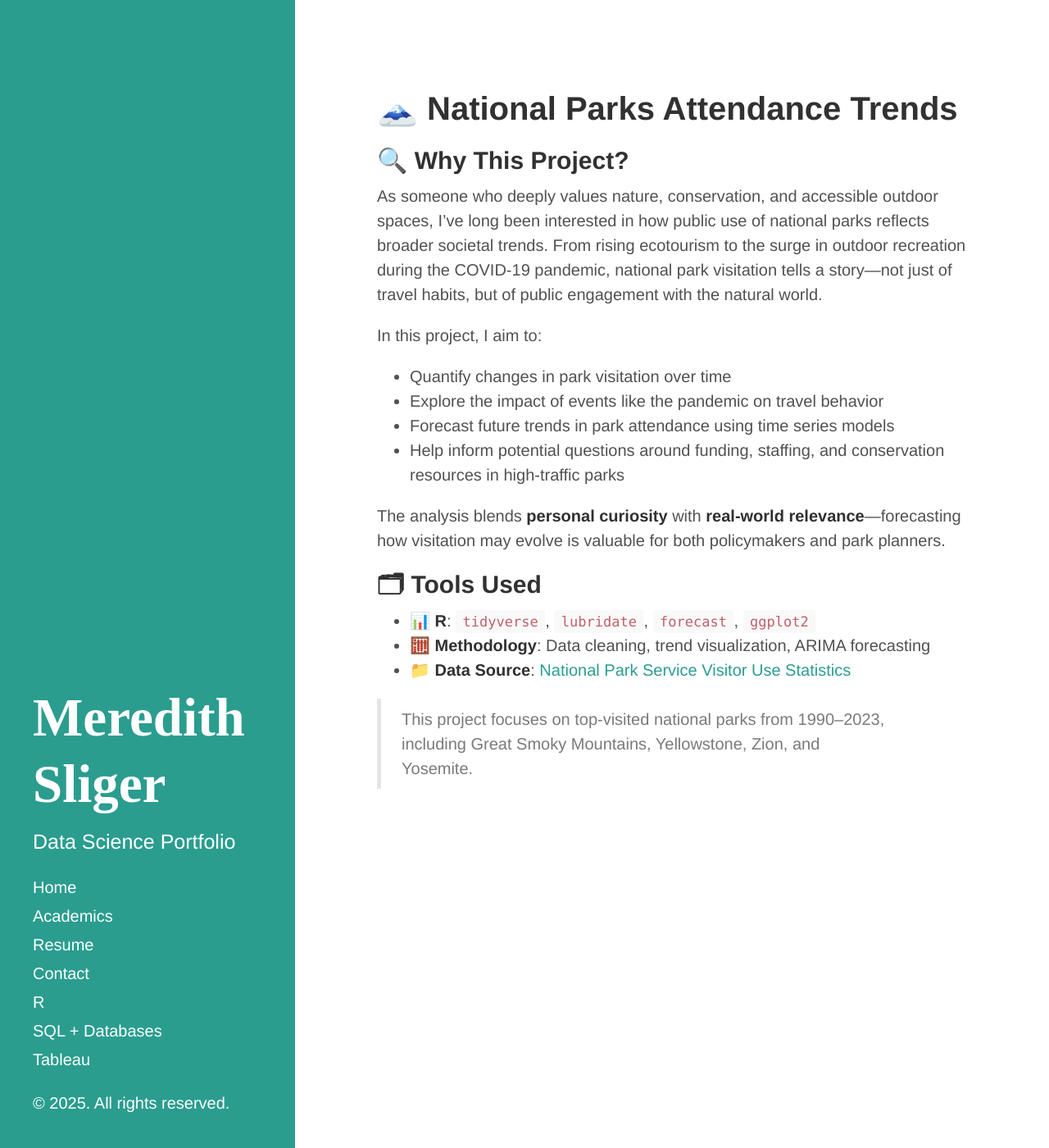
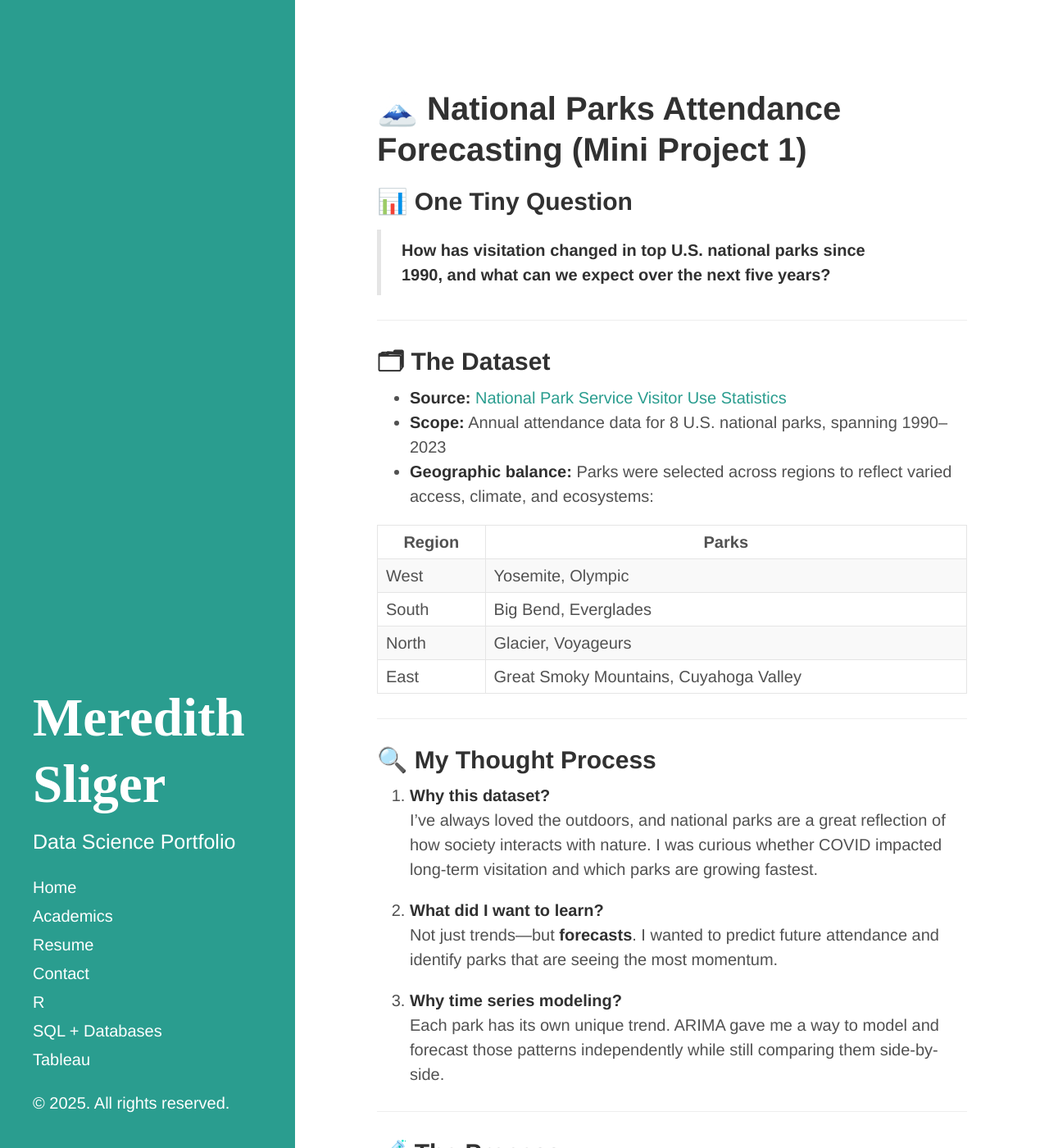
Before and after one commit to meredithsliger/meredithsliger.github.io, a Jekyll site: the page built from projects/project-1/index.md, in a window 1280 px wide and 1400 px high. Shown: the whole window at 82% size. Built offline with Jekyll 4.4.1, drawn with Linux system fonts in a browser that asks for light colours; some of the changed text lies outside the part shown.

Commit message:
Update index.md

```diff
--- a/projects/project-1/index.md
+++ b/projects/project-1/index.md
@@ -1,26 +1,82 @@
 ---
 layout: default
-title: National Parks Attendance Trends
+title: National Parks Attendance Forecasting
 ---
 
-# 🗻 National Parks Attendance Trends
+# 🗻 National Parks Attendance Forecasting (Mini Project 1)
 
-## 🔍 Why This Project?
+## 📊 One Tiny Question
+> **How has visitation changed in top U.S. national parks since 1990, and what can we expect over the next five years?**
 
-As someone who deeply values nature, conservation, and accessible outdoor spaces, I’ve long been interested in how public use of national parks reflects broader societal trends. From rising ecotourism to the surge in outdoor recreation during the COVID-19 pandemic, national park visitation tells a story—not just of travel habits, but of public engagement with the natural world.
+---
 
-In this project, I aim to:
-- Quantify changes in park visitation over time
-- Explore the impact of events like the pandemic on travel behavior
-- Forecast future trends in park attendance using time series models
-- Help inform potential questions around funding, staffing, and conservation resources in high-traffic parks
+## 🗂 The Dataset
 
-The analysis blends **personal curiosity** with **real-world relevance**—forecasting how visitation may evolve is valuable for both policymakers and park planners.
+- **Source:** [National Park Service Visitor Use Statistics](https://irma.nps.gov/STATS/)
+- **Scope:** Annual attendance data for 8 U.S. national parks, spanning 1990–2023
+- **Geographic balance:** Parks were selected across regions to reflect varied access, climate, and ecosystems:
 
-## 🗂 Tools Used
+| Region | Parks |
+|--------|-------|
+| West   | Yosemite, Olympic |
+| South  | Big Bend, Everglades |
+| North  | Glacier, Voyageurs |
+| East   | Great Smoky Mountains, Cuyahoga Valley |
 
-- 📊 **R**: `tidyverse`, `lubridate`, `forecast`, `ggplot2`
-- 🧮 **Methodology**: Data cleaning, trend visualization, ARIMA forecasting
-- 📁 **Data Source**: [National Park Service Visitor Use Statistics](https://irma.nps.gov/STATS/)
+---
 
-> This project focuses on top-visited national parks from 1990–2023, including Great Smoky Mountains, Yellowstone, Zion, and Yosemite.
+## 🔍 My Thought Process
+
+1. **Why this dataset?**
+   I’ve always loved the outdoors, and national parks are a great reflection of how society interacts with nature. I was curious whether COVID impacted long-term visitation and which parks are growing fastest.
+
+2. **What did I want to learn?**
+   Not just trends—but **forecasts**. I wanted to predict future attendance and identify parks that are seeing the most momentum.
+
+3. **Why time series modeling?**
+   Each park has its own unique trend. ARIMA gave me a way to model and forecast those patterns independently while still comparing them side-by-side.
+
+---
+
+## 🧪 The Process
+
+- Downloaded annual visitation CSVs from the NPS IRMA portal
+- Cleaned and combined data using `tidyverse`
+- Selected data from 1990 onward for consistency
+- Created line plots to visualize historic trends
+- Used `auto.arima()` from the `forecast` package to model each park individually
+- Forecasted the next **5 years** of visitors (2024–2028)
+- Combined historical and forecast data into one tidy dataframe
+- Created faceted visualizations with 95% forecast confidence intervals
+
+---
+
+## 📈 Visualization
+
+![Observed and Forecasted National Park Attendance](your-forecast-plot.png)
+
+> Solid lines = observed visitation
+> Dashed lines = 5-year ARIMA forecast
+> Blue shading = 95% confidence interval
+
+---
+
+## 🧠 What I Learned
+
+- **Visitor growth is uneven.** Some parks are surging quietly (e.g., Big Bend, Cuyahoga Valley), while others are stable or recovering.
+- **COVID's impact was sharp but short-lived.** Most parks returned to pre-pandemic levels by 2022.
+- **Forecasting is helpful—even with yearly data.** ARIMA was flexible enough to model regional differences without overcomplicating.
+- **Urban vs remote access matters.** Parks near cities tend to recover faster and grow more consistently.
+
+---
+
+## 💬 Next Steps
+
+- Forecast using **monthly** visitation if data is available
+- Test seasonal ARIMA or additive decomposition methods
+- Integrate external drivers like fuel prices or weather patterns
+- Share insights with park planning or tourism departments
+
+---
+
+[← Back to Projects](/projects)
```
